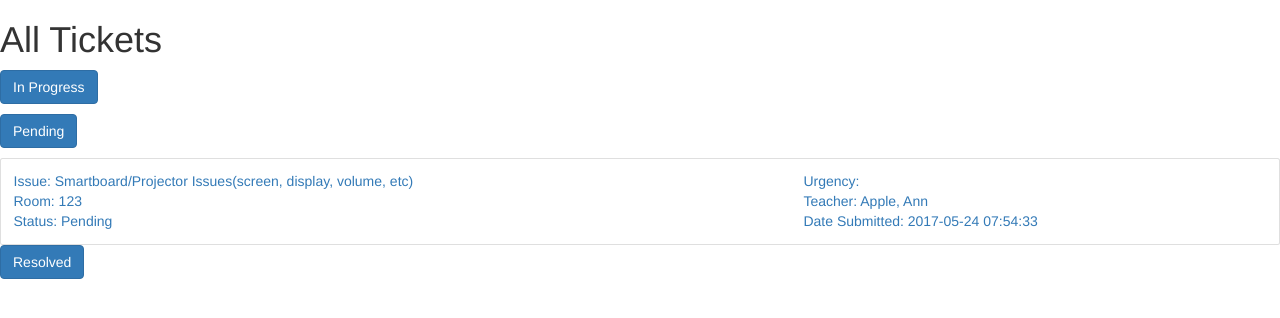
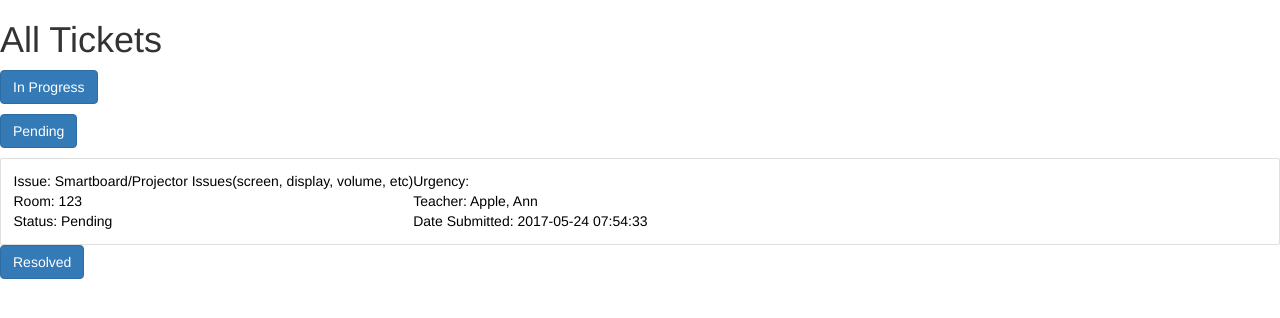
Before and after one commit to billywongstuy/BrevityFinesse-SDSpr17FP, a Flask app: page /all_tickets in a window 1280 px wide, after a click on "Pending". Shown: the part 51-369 px from the top of the page. Run offline with Flask 2, Linux system fonts and the light colour scheme; data comes from the database, SQL or seed files in the repository; some libraries are stand-ins or nearby versions.

Commit message:
styling card blocks into links

```diff
--- a/static/css/tickets.css
+++ b/static/css/tickets.css
@@ -0,0 +1,10 @@
+.card-block a {
+  color: black;
+  text-decoration: none;
+}
+
+.card-block a:hover,
+.card-block a:focus {
+    color: black;
+    text-decoration: none;
+}
--- a/templates/base.html
+++ b/templates/base.html
@@ -2,7 +2,7 @@
 <html>
   <head>
     <link rel="stylesheet" href="../static/css/bootstrap.css">
-    <link rel="stylesheet" href="../static/css/tickets.css">
+    <link rel="stylesheet" type="text/css" href="../static/css/tickets.css">
   </head>
   <body>
     <script type="text/javascript" src="../static/js/jquery-3.2.1.js"></script>
--- a/templates/baseLogged.html
+++ b/templates/baseLogged.html
@@ -2,7 +2,7 @@
 <html>
   <head>
     <link rel="stylesheet" href="../static/css/bootstrap.css">
-    <link rel="stylesheet" href="../static/css/tickets.css">
+    <link rel="stylesheet" type="text/css" href="../static/css/tickets.css">
   </head>
   <body>
     <script type="text/javascript" src="../static/js/jquery-3.2.1.js"></script>
--- a/templates/tickets-all.html
+++ b/templates/tickets-all.html
@@ -28,9 +28,8 @@
 
 <div class="collapse" id="progress">
   {% for ticket in progress %}
-  <a href="/ticket/{{ticket.primary_key}}">
   <div class="card card-block">
-    <!--<a href="/ticket/{{ticket.primary_key}}">link</a>-->
+    <a href="/ticket/{{ticket.primary_key}}">
     <table>
       <tr>
 	<td>Issue: {{ticket.tix_subject}}</td><td>Urgency: {{ticket.urgency if ticket.urgency}}</td>
@@ -42,8 +41,8 @@
 	<td>Status: {{ticket.status}} {{ticket.when if ticket.when}}</td><td>Date Submitted: {{ticket.date_of_ticket}}</td>
       </tr>
     </table>
+    </a>
   </div>
-  </a>
   {% endfor %}
 </div>
 
@@ -56,9 +55,8 @@
 
 <div class="collapse" id="pending">
   {% for ticket in pending %}
-  <a href="/ticket/{{ticket.primary_key}}">
   <div class="card card-block">
-    <!--<a href="/ticket/{{ticket.primary_key}}">link</a>-->
+    <a href="/ticket/{{ticket.primary_key}}">
     <table>
       <tr>
 	<td>Issue: {{ticket.tix_subject}}</td><td>Urgency: {{ticket.urgency if ticket.urgency}}</td>
@@ -70,8 +68,8 @@
 	<td>Status: {{ticket.status}} {{ticket.when if ticket.when}}</td><td>Date Submitted: {{ticket.date_of_ticket}}</td>
       </tr>
     </table>
+    </a>
   </div>
-  </a>
   {% endfor %}
 </div>
 
@@ -84,9 +82,9 @@
 
 <div class="collapse" id="resolved">
   {% for ticket in resolved %}
-  <a href="/ticket/{{ticket.primary_key}}">
+
   <div class="card card-block">
-    <!--<a href="/ticket/{{ticket.primary_key}}">link</a>-->
+    <a href="/ticket/{{ticket.primary_key}}">
     <table>
       <tr>
 	<td>Issue: {{ticket.tix_subject}}</td><td>Urgency: {{ticket.urgency if ticket.urgency}}</td>
@@ -98,8 +96,8 @@
 	<td>Status: {{ticket.status}} {{ticket.when if ticket.when}}</td><td>Date Submitted: {{ticket.date_of_ticket}}</td>
       </tr>
     </table>
+    </a>
   </div>
-  </a>
   {% endfor %}
 </div>
 
```
